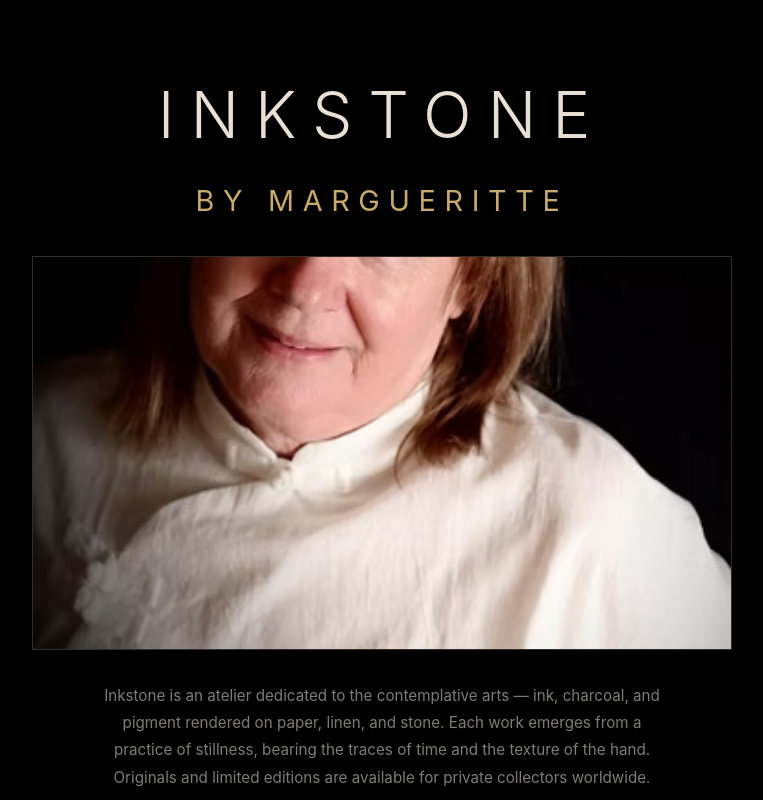
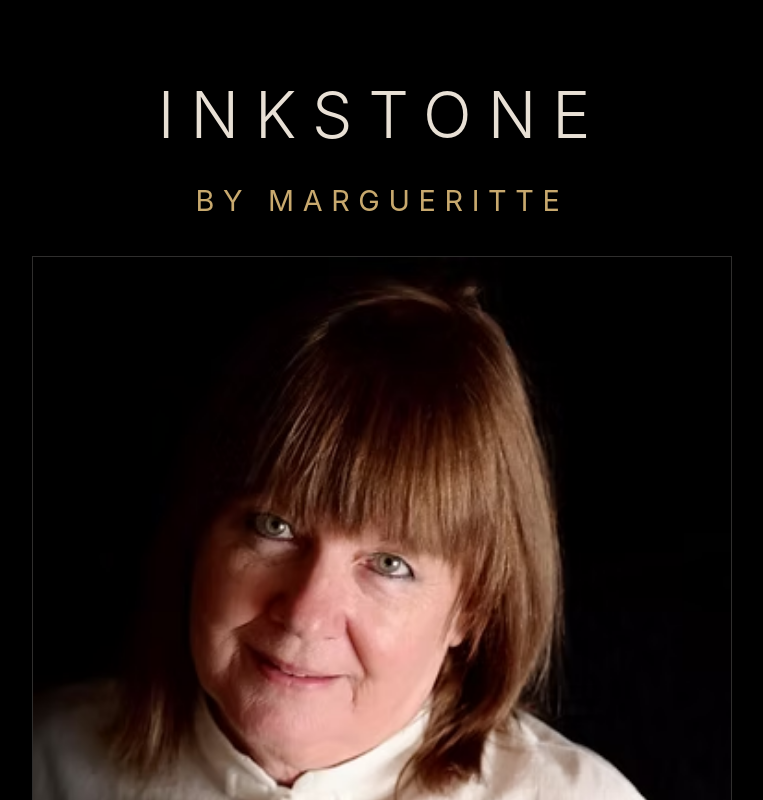
Before and after one commit to timjldev/inkstone, a Vue app: page / in a window 1280 px wide. Shown: the top 800 px of the page, without its empty margins (258-1021 px from the left). Built offline with nearby package versions, Linux system fonts and the light colour scheme.

Commit message:
Show hero photo at full height without cropping

```diff
--- a/src/components/HeroSection.vue
+++ b/src/components/HeroSection.vue
@@ -46,18 +46,13 @@
 .photo-placeholder {
   width: 100%;
   max-width: 700px;
-  aspect-ratio: 16 / 9;
   background: var(--color-surface);
-  display: flex;
-  align-items: center;
-  justify-content: center;
   border: 1px solid rgba(232, 224, 213, 0.1);
 }
 
 .hero-photo {
   width: 100%;
-  height: 100%;
-  object-fit: cover;
+  height: auto;
   display: block;
 }
 
```
